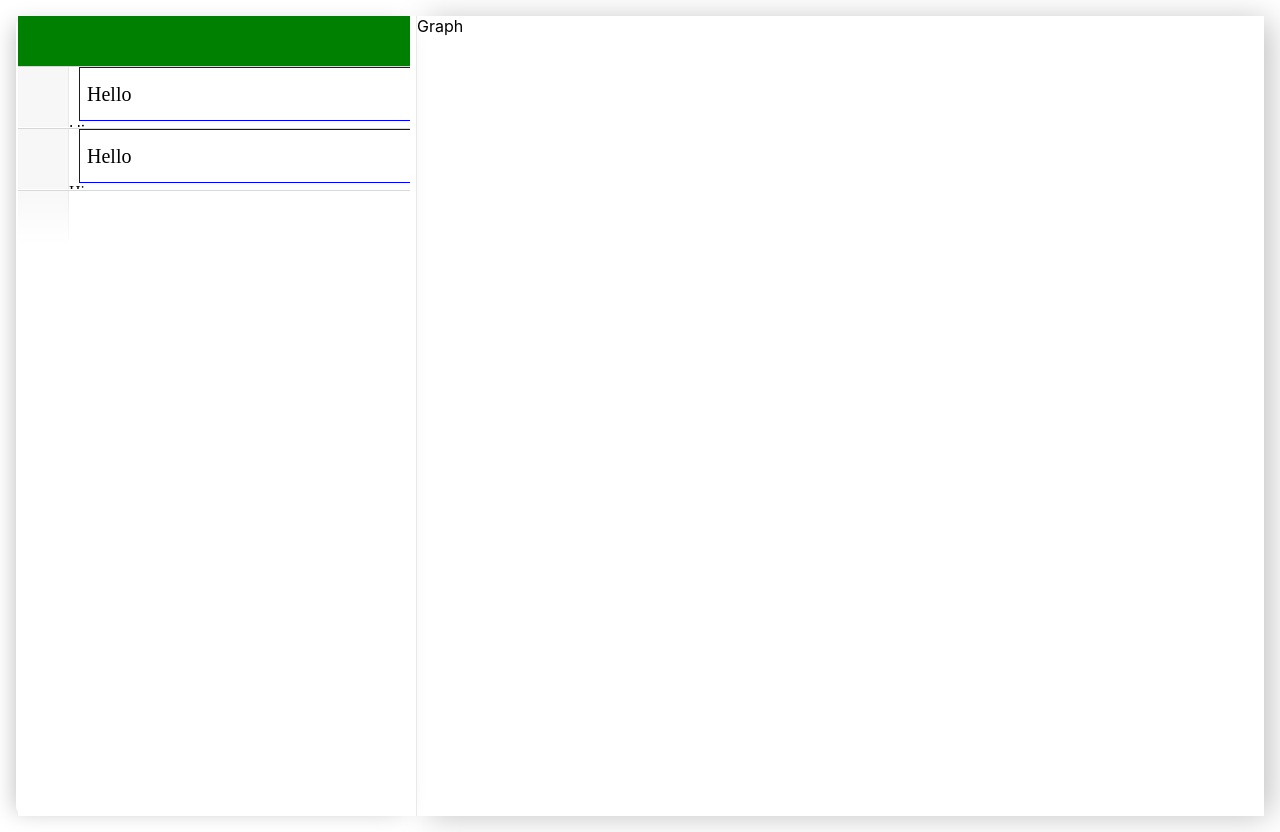
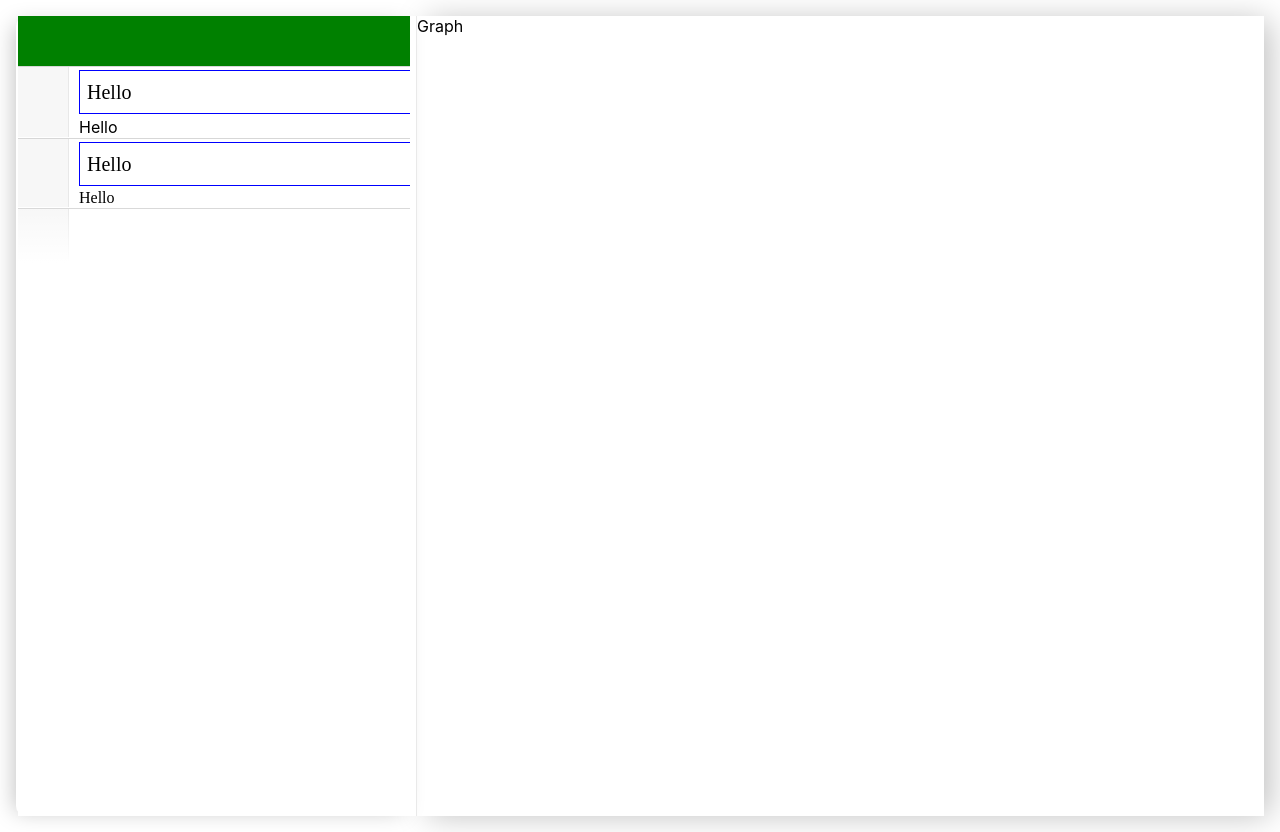
Before and after one commit to Aapuji/Graphing-Calculator, a React (Create React App) app: page / in a window 1280 px wide. Built offline with nearby package versions, Linux system fonts and the light colour scheme; a web font is replaced by a local one.

Commit message:
Did more stuff

```diff
--- a/src/cells/Cell.css
+++ b/src/cells/Cell.css
@@ -2,7 +2,7 @@
     display: flex;
     flex-direction: row;
     flex-grow: 1;
-    height: /*fit-content*/ 60px;
+    height: fit-content;
     min-height: 60px;
     max-height: 83px;
     background-color: white;
@@ -14,7 +14,8 @@
 .cell-drag-icon {
     width: 50px;
     min-width: 50px;
-    height: inherit;
+    min-height: 60px;
+    max-height: 83px;
     float: left;
     background-color: rgba(0,0,0,0.03);;
     border-right: 1px solid rgba(0,0,0,0.06);
@@ -29,13 +30,17 @@
 .cell-text {
     font-family: 'SymbolaRegular', 'Times New Roman', serif;
     font-size: 20px;
-    margin-top: auto;
+    margin-top: 3px /* Auto seems to be 3px */;
     margin-left: 10px;
-    margin-bottom: auto;
+    margin-bottom: 3px /* "" */;
     margin-right: 0;
-    height: 50px;
-    min-height: 50px;
+    height: 40px;
+    min-height: 40px;
     width: 96%;
+}
+
+.expression-output {
+    margin-left: 10px;
 }
 
 .cell-text.expression {
--- a/src/cells/Cell.tsx
+++ b/src/cells/Cell.tsx
@@ -43,7 +43,9 @@ function Cell(props: any): JSX.Element {
                 }}
                 suppressContentEditableWarning={true} /* Stops the warnings */
             />
-            Hi
+            <div className="expression-output">
+                Hello
+            </div>
         </div>
     </div>;
 }
```
